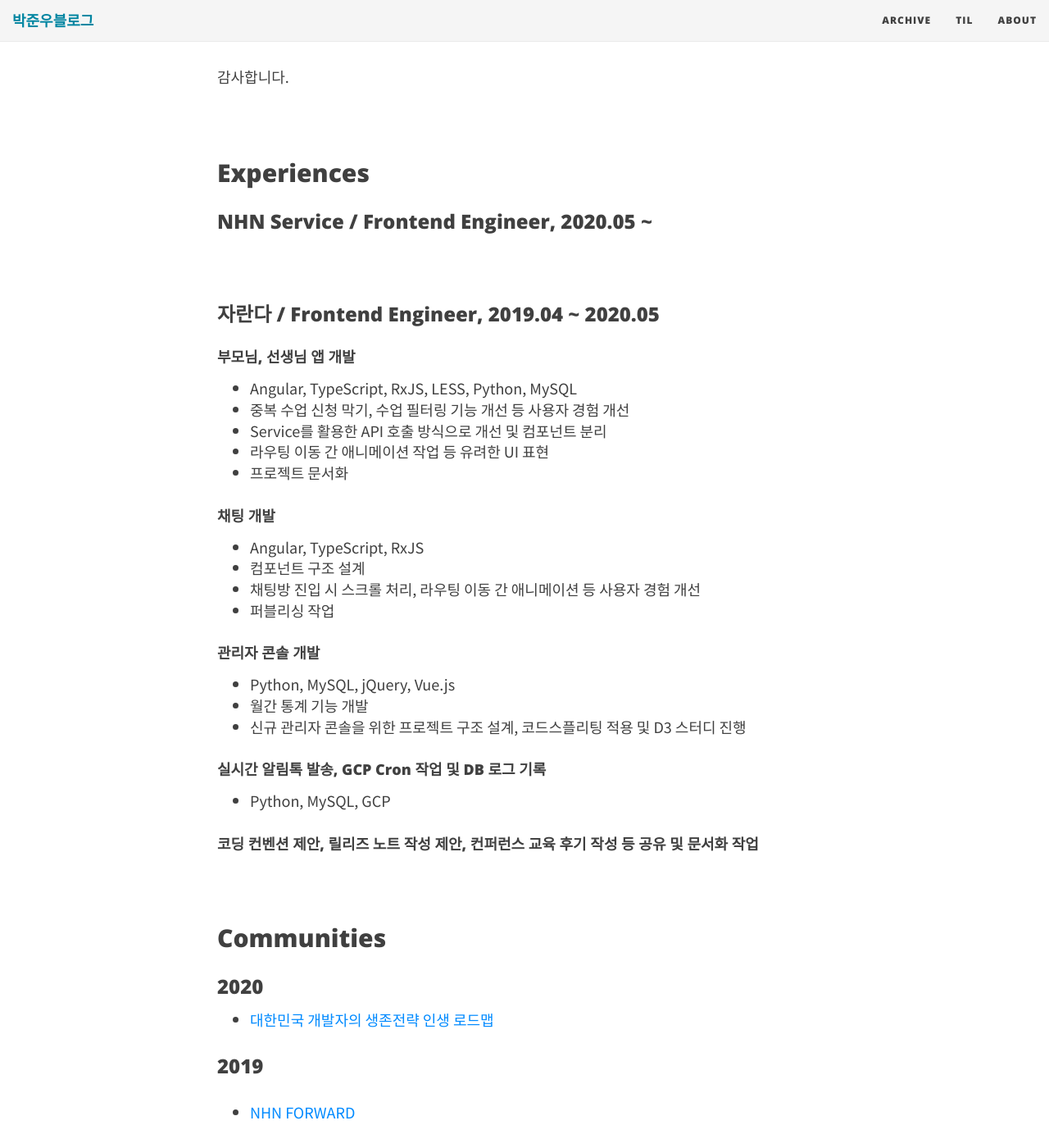
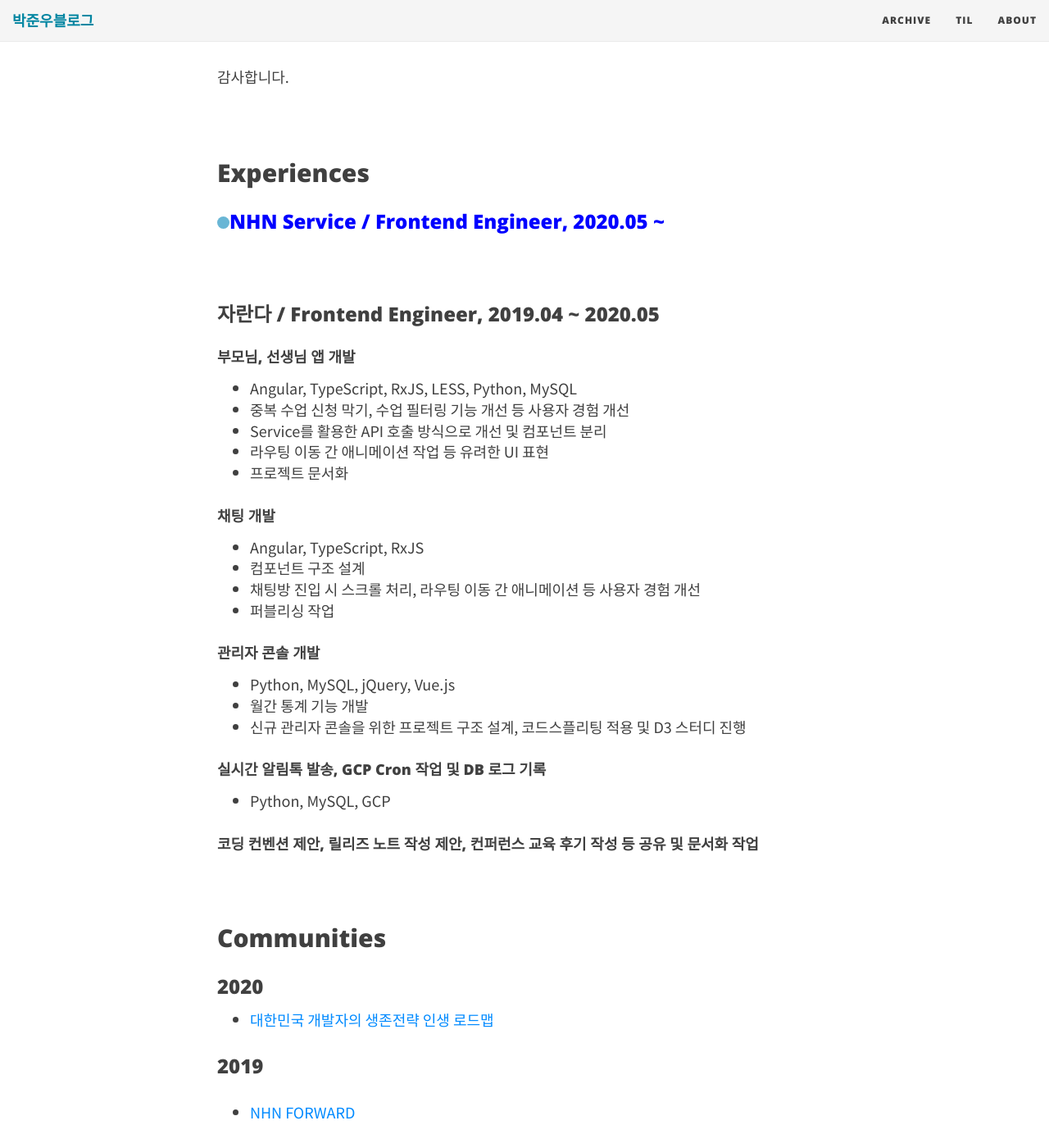
Before and after one commit to JUNWOO45/junwoo45.github.io.archived, a Jekyll site: the page built from aboutme.md, in a window 1280 px wide and 1400 px high, scrolled down 886 px. Shown: the whole window at 82% size. Built offline with Jekyll 4.4.1, drawn with Linux system fonts in a browser that asks for light colours; nearby versions of some CDN libraries.

Commit message:
style: css 셀렉터 테스트

```diff
--- a/css/main.css
+++ b/css/main.css
@@ -26,6 +26,21 @@ h1,h2,h3,h4,h5,h6 {
   font-family: 'Open Sans', 'Helvetica Neue', Helvetica, Arial, sans-serif;
   font-weight: 800;
   margin: 30px 0px 15px 0px;
+}
+
+h3#nhn-service--frontend-engineer-202005- {
+  color: blue;
+}
+
+#nhn-service--frontend-engineer-202005-::before {
+  content: '';
+  display: inline-block;
+  width: 15px;
+  height: 15px;
+  -moz-border-radius: 7.5px;
+  -webkit-border-radius: 7.5px;
+  border-radius: 7.5px;
+  background-color: #69b6d5;
 }
 a {
   color: {{ site.link-col }};
```
